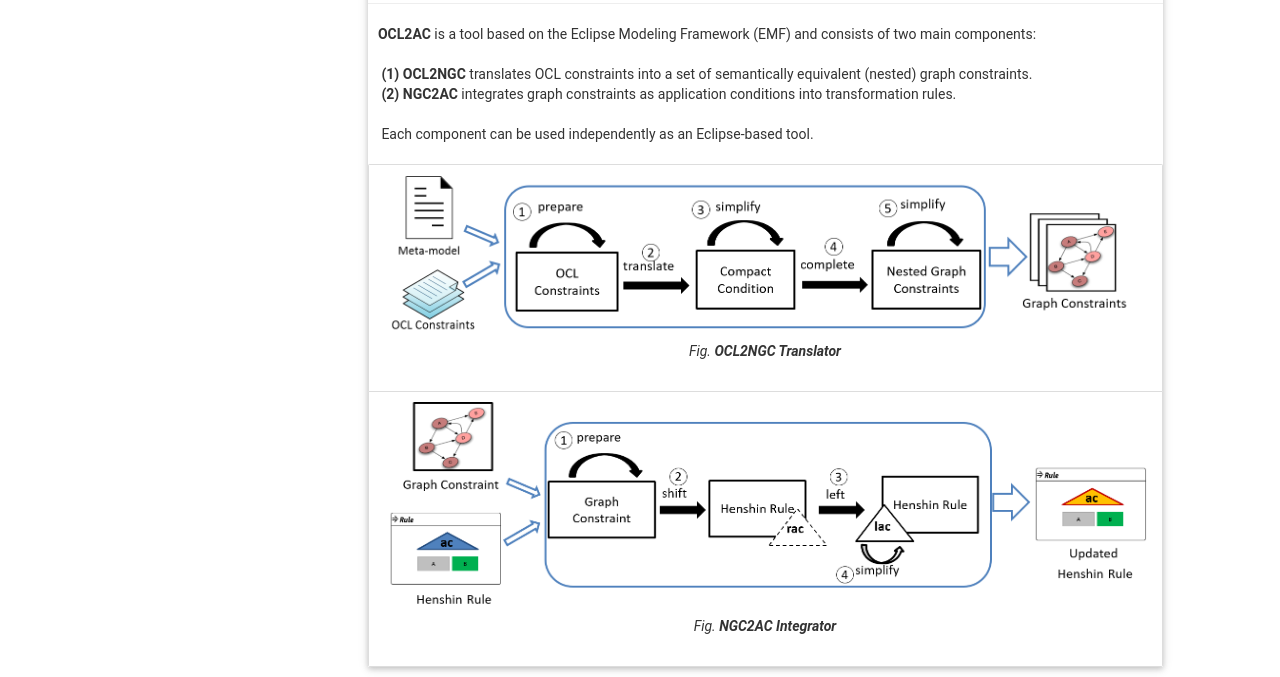
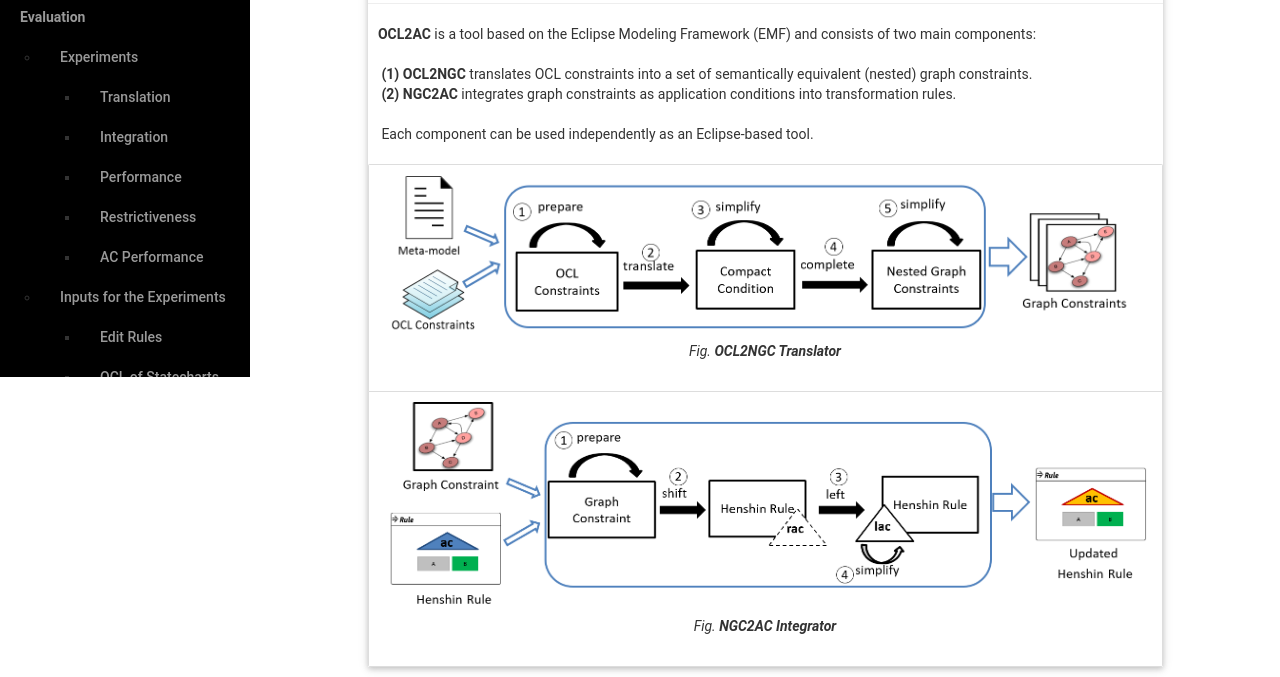
Before and after one commit to OCL2AC/home, a website: page index.html in a window 1280 px wide. Shown: the part 423-1100 px from the top of the page. Drawn offline with nearby package versions, Linux system fonts and the light colour scheme; files whose address does not match are found by name.

Commit message:
fixed for google chrome

```diff
--- a/index.html
+++ b/index.html
@@ -52,7 +52,7 @@
 <div id="wrapper">
 
     <!-- Sidebar -->
-    <div id="sidebar-wrapper" style="width: fit-content">
+    <div id="sidebar-wrapper">
         <ul class="sidebar-nav">
 
             <li class="sidebar-brand">
```
